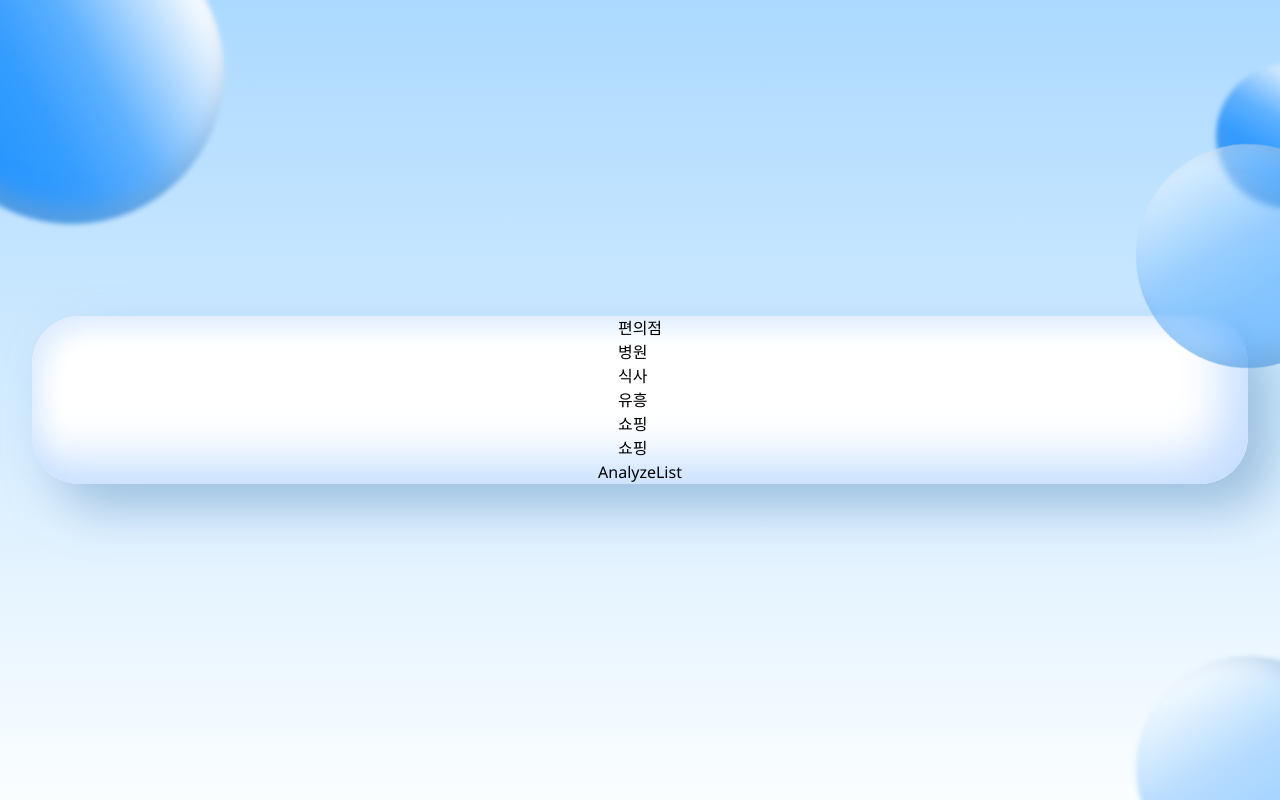
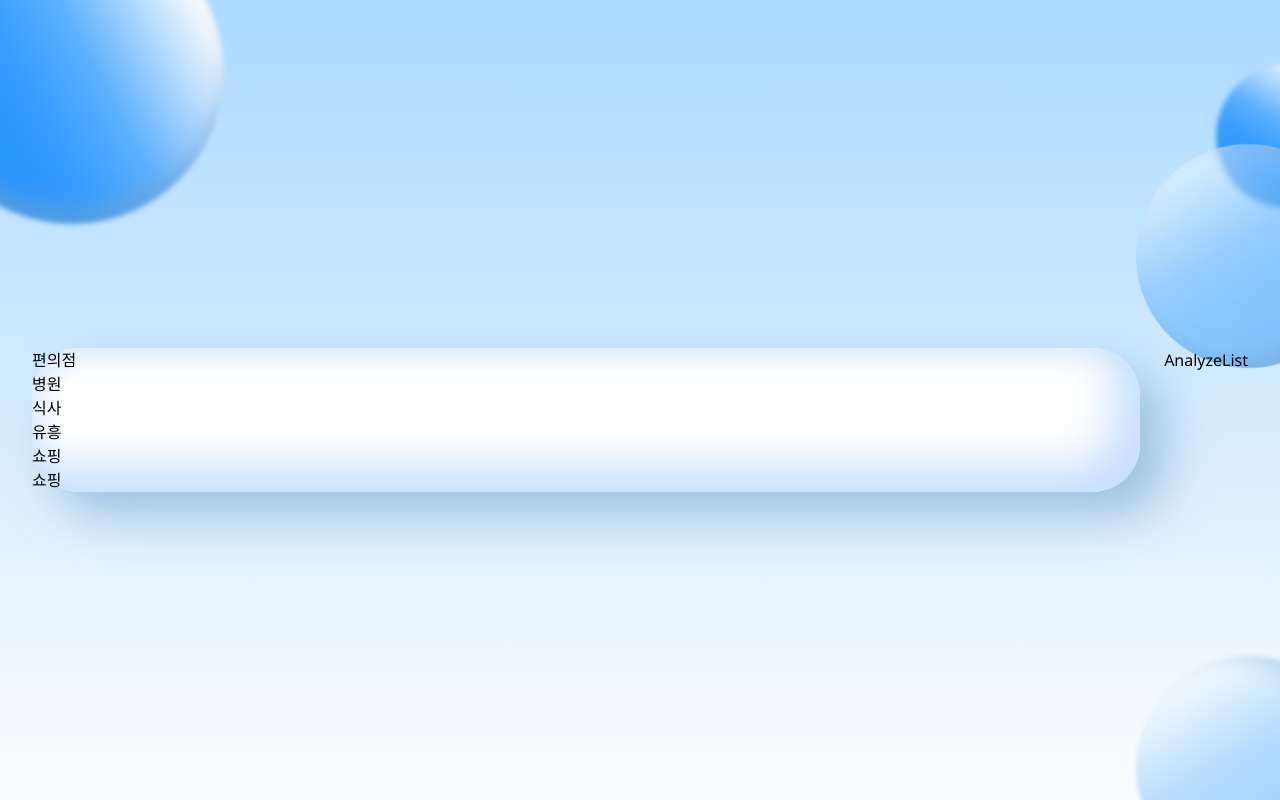
Before and after one commit to oding01/Expense-Tracker, a React (Vite) app: page /analyze in a window 1280 px wide. Built offline with nearby package versions, Linux system fonts and the light colour scheme.

Commit message:
refactor: :art: 하얀색 박스 shadow 이름 너무 긴거 utility 클래스로 변경

```diff
--- a/src/components/Analyze/AnalyzeContainer.tsx
+++ b/src/components/Analyze/AnalyzeContainer.tsx
@@ -4,8 +4,10 @@ import { consumptionData } from '@/Mock/Mock'
 
 export const AnalyzeContainer = () => {
 	return (
-		<div className='flex flex-col w-full h-full justify-center items-center flex-initial bg-white rounded-[3rem] shadow-[24px_24px_48px_#74a2cc99,inset_-24px_-24px_48px_#c5deff,inset_12px_12px_24px_#e3efff]'>
-			<AnalyzeCharts consumptionData={consumptionData} />
+		<div className='flex flex-col tablet:flex-row items-start gap-6 relative w-full mt-10'>
+			<div className='relative flex-1 min-w-auto tablet:min-w-[320px] w-full bg-white rounded-[3rem] shadow-white-box'>
+				<AnalyzeCharts consumptionData={consumptionData} />
+			</div>
 			<AnalyzeList />
 		</div>
 	)
--- a/src/components/Expense/ExpenseFrame.tsx
+++ b/src/components/Expense/ExpenseFrame.tsx
@@ -41,10 +41,9 @@ export const ExpenseFrame = ({
 
 	return (
 		<div
-			className={`w-full h-36 bg-white rounded-[3rem] shadow-[24px_24px_48px_#74a2cc99,inset_-24px_-24px_48px_#c5deff,inset_12px_12px_24px_#e3efff] ${className}`}
+			className={`w-full h-36 bg-white rounded-[3rem] shadow-white-box ${className}`}
 		>
 			<div className='flex flex-col w-full items-start gap-2 relative pt-5 pl-12'>
-
 				<h2
 					className={`relative w-full mt-[-1.00px] font-extrabold text-black text-2xl tracking-[0] leading-normal`}
 				>
--- a/src/components/Recent/MostRecent.tsx
+++ b/src/components/Recent/MostRecent.tsx
@@ -4,7 +4,7 @@ interface Place {
 
 const MostRecent = ({ consumePlace }: Place): JSX.Element => {
 	return (
-		<div className='flex flex-col w-full h-[341px] p-8 bg-white rounded-[3rem] shadow-[24px_24px_48px_#74a2cc99,inset_-24px_-24px_48px_#c5deff,inset_12px_12px_24px_#e3efff]'>
+		<div className='flex flex-col w-full h-[341px] p-8 bg-white rounded-[3rem] shadow-white-box'>
 			<div className='pl-4 text-2xl text-black font-semibold relative mb-13'>
 				당신은, 최근
 			</div>
--- a/src/index.css
+++ b/src/index.css
@@ -7,6 +7,13 @@
 @theme {
 	--breakpoint-tablet: 744px;
 	--breakpoint-desktop: 1440px;
+}
+
+@utility shadow-white-box {
+	box-shadow:
+		24px 24px 48px #74a2cc99,
+		inset -24px -24px 48px #c5deff,
+		inset 12px 12px 24px #e3efff;
 }
 
 * {
```
